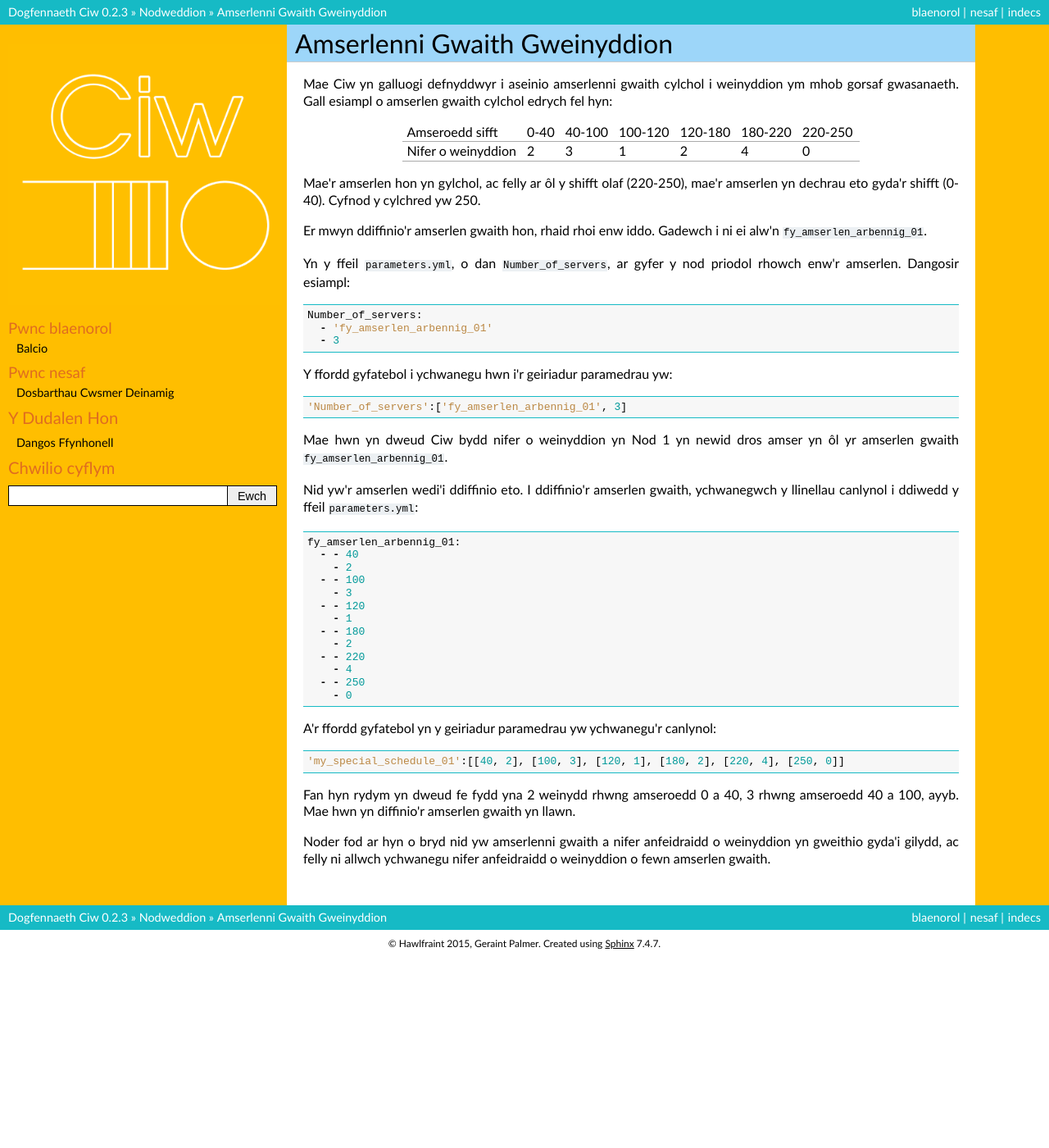
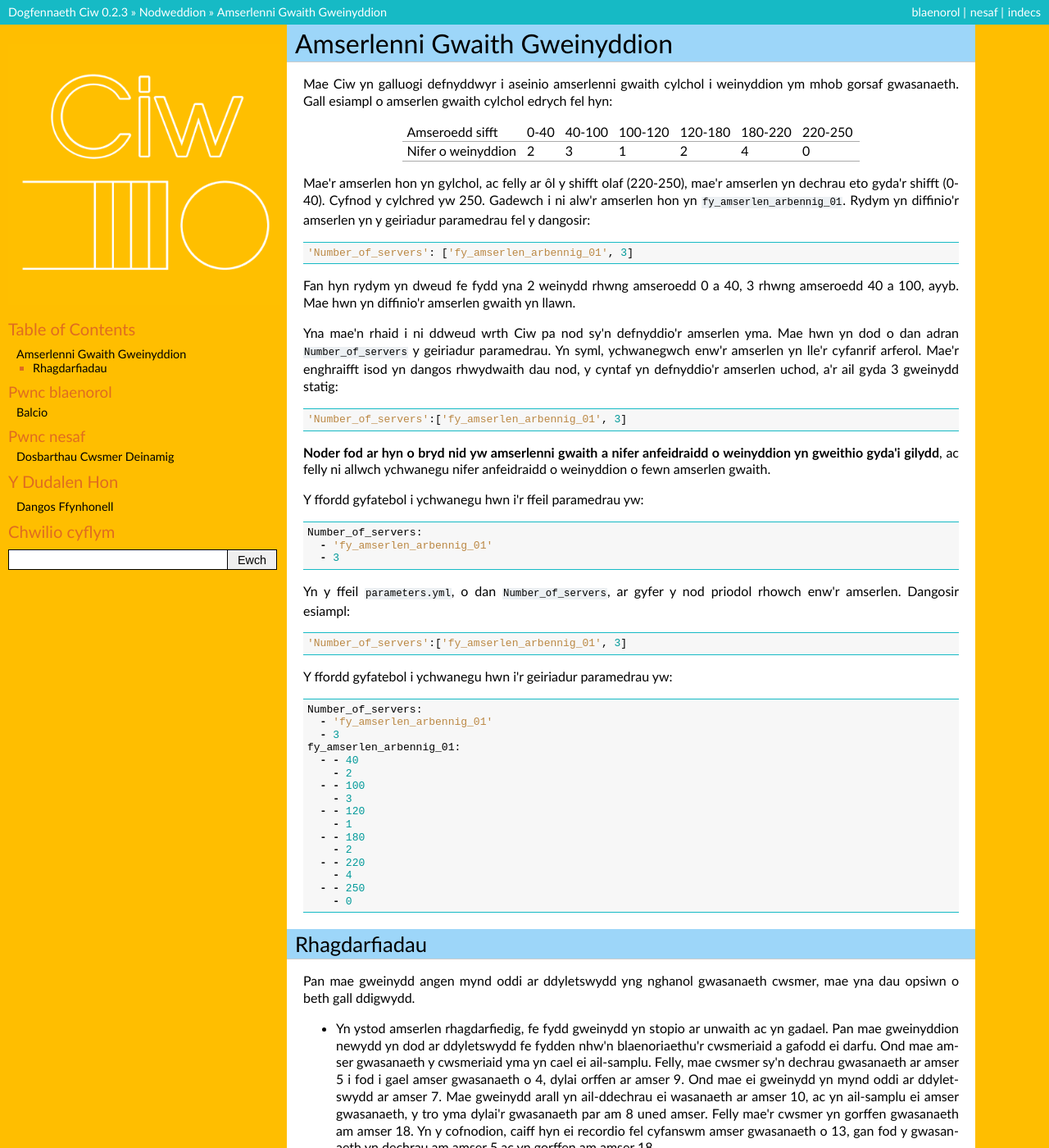
Before and after one commit to CiwPython/Ciw-cy, a Sphinx documentation site: the page built from docs/Features/server_schedules.rst, in a window 1280 px wide and 1400 px high. Shown: the whole window at 82% size. Built offline with Sphinx 7.4.7, drawn with Linux system fonts in a browser that asks for light colours; some of the changed text lies outside the part shown.

Commit message:
dogfs ar gyfer rhagdarfniadau

```diff
--- a/docs/Features/server_schedules.rst
+++ b/docs/Features/server_schedules.rst
@@ -13,27 +13,35 @@
 	| Nifer o weinyddion |       2 |       3 |       1 |       2 |       4 |       0 |
 	+--------------------+---------+---------+---------+---------+---------+---------+
 
-Mae'r amserlen hon yn gylchol, ac felly ar ôl y shifft olaf (220-250), mae'r amserlen yn dechrau eto gyda'r shifft (0-40). Cyfnod y cylchred yw 250.
+Mae'r amserlen hon yn gylchol, ac felly ar ôl y shifft olaf (220-250), mae'r amserlen yn dechrau eto gyda'r shifft (0-40). Cyfnod y cylchred yw 250. Gadewch i ni alw'r amserlen hon yn :code:`fy_amserlen_arbennig_01`. Rydym yn diffinio'r amserlen yn y geiriadur paramedrau fel y dangosir::
 
-Er mwyn ddiffinio'r amserlen gwaith hon, rhaid rhoi enw iddo.
-Gadewch i ni ei alw'n :code:`fy_amserlen_arbennig_01`.
+    'Number_of_servers': ['fy_amserlen_arbennig_01', 3]
 
-Yn y ffeil :code:`parameters.yml`, o dan :code:`Number_of_servers`, ar gyfer y nod priodol rhowch enw'r amserlen.
-Dangosir esiampl::
+Fan hyn rydym yn dweud fe fydd yna 2 weinydd rhwng amseroedd 0 a 40, 3 rhwng amseroedd 40 a 100, ayyb.
+Mae hwn yn diffinio'r amserlen gwaith yn llawn.
+
+Yna mae'n rhaid i ni ddweud wrth Ciw pa nod sy'n defnyddio'r amserlen yma. Mae hwn yn dod o dan adran :code:`Number_of_servers` y geiriadur paramedrau. Yn syml, ychwanegwch enw'r amserlen yn lle'r cyfanrif arferol. Mae'r enghraifft isod yn dangos rhwydwaith dau nod, y cyntaf yn defnyddio'r amserlen uchod, a'r ail gyda 3 gweinydd statig::
+
+    'Number_of_servers':['fy_amserlen_arbennig_01', 3]
+
+**Noder fod ar hyn o bryd nid yw amserlenni gwaith a nifer anfeidraidd o weinyddion yn gweithio gyda'i gilydd**, ac felly ni allwch ychwanegu nifer anfeidraidd o weinyddion o fewn amserlen gwaith.
+
+Y ffordd gyfatebol i ychwanegu hwn i'r ffeil paramedrau yw::
 
     Number_of_servers:
       - 'fy_amserlen_arbennig_01'
       - 3
 
-Y ffordd gyfatebol i ychwanegu hwn i'r geiriadur paramedrau yw::
+Yn y ffeil :code:`parameters.yml`, o dan :code:`Number_of_servers`, ar gyfer y nod priodol rhowch enw'r amserlen.
+Dangosir esiampl::
 
     'Number_of_servers':['fy_amserlen_arbennig_01', 3]
 
-Mae hwn yn dweud Ciw bydd nifer o weinyddion yn Nod 1 yn newid dros amser yn ôl yr amserlen gwaith :code:`fy_amserlen_arbennig_01`.
+Y ffordd gyfatebol i ychwanegu hwn i'r geiriadur paramedrau yw::
 
-Nid yw'r amserlen wedi'i ddiffinio eto.
-I ddiffinio'r amserlen gwaith, ychwanegwch y llinellau canlynol i ddiwedd y ffeil :code:`parameters.yml`::
-
+    Number_of_servers:
+      - 'fy_amserlen_arbennig_01'
+      - 3
     fy_amserlen_arbennig_01:
       - - 40
         - 2
@@ -48,11 +56,24 @@
       - - 250
         - 0
 
-A'r ffordd gyfatebol yn y geiriadur paramedrau yw ychwanegu'r canlynol::
 
-    'my_special_schedule_01':[[40, 2], [100, 3], [120, 1], [180, 2], [220, 4], [250, 0]]
+Rhagdarfiadau
+-------------
 
-Fan hyn rydym yn dweud fe fydd yna 2 weinydd rhwng amseroedd 0 a 40, 3 rhwng amseroedd 40 a 100, ayyb.
-Mae hwn yn diffinio'r amserlen gwaith yn llawn.
+Pan mae gweinydd angen mynd oddi ar ddyletswydd yng nghanol gwasanaeth cwsmer, mae yna dau opsiwn o beth gall ddigwydd.
 
-Noder fod ar hyn o bryd nid yw amserlenni gwaith a nifer anfeidraidd o weinyddion yn gweithio gyda'i gilydd, ac felly ni allwch ychwanegu nifer anfeidraidd o weinyddion o fewn amserlen gwaith.
++ Yn ystod amserlen rhagdarfiedig, fe fydd gweinydd yn stopio ar unwaith ac yn gadael. Pan mae gweinyddion newydd yn dod ar ddyletswydd fe fydden nhw'n blaenoriaethu'r cwsmeriaid a gafodd ei darfu. Ond mae amser gwasanaeth y cwsmeriaid yma yn cael ei ail-samplu. Felly, mae cwsmer sy'n dechrau gwasanaeth ar amser 5 i fod i gael amser gwasanaeth o 4, dylai orffen ar amser 9. Ond mae ei gweinydd yn mynd oddi ar ddyletswydd ar amser 7. Mae gweinydd arall yn ail-ddechrau ei wasanaeth ar amser 10, ac yn ail-samplu ei amser gwasanaeth, y tro yma dylai'r gwasanaeth par am 8 uned amser. Felly mae'r cwsmer yn gorffen gwasanaeth am amser 18. Yn y cofnodion, caiff hyn ei recordio fel cyfanswm amser gwasanaeth o 13, gan fod y gwasanaeth yn dechrau am amser 5 ac yn gorffen am amser 18.
+
++ Yn ystod amserlen anrhagdarfiedig, nid yw gwasanaethau cwsmeriaid yn cael ei darfu. Felly, mae gweinydd yn gorffen gwasanaeth y cwsmer presennol cyn diflannu. Mae hwn wrth gwrs yn golygu, pan mae gweinyddion newydd yn cyrraedd, efallai bydd yr hen weinyddion dal yna yn gorffen gwasanaeth y cwsmeriaid gwreiddiol. Mae hwn yn arwain at amser byr lle mae yna mwy o weinyddion ar ddyletswydd nag oedd wedi'i amserlennu.
+
+Er mwyn gweithredu amserlennu rhagdarfiedig neu anrhagdarfiedig, rhaid rhoi'r amserlen mewn tuple, gyda True neu False fel yr ail derm, yn dynodi tarfiadau rhagdarfiedig neu anrhagdarfiedig. Er enghraifft::
+
+    'fy_amserlen_rhagdarfiedig': ([[40, 2], [100, 3], [120, 1], [180, 2], [220, 4], [250, 0]], True)
+
+Ac::
+
+    'fy_amserlen_anrhagdarfiedig': ([[40, 2], [100, 3], [120, 1], [180, 2], [220, 4], [250, 0]], False)
+
+Mae Ciw yn defnyddio amserlennu anrhagdarfiedig fel yr opsiwn diofyn, felly mae'r cod isod yn awgrymu amserlen anrhagdarfiedig::
+
+    'fy_amserlen_arbennig_01': [[40, 2], [100, 3], [120, 1], [180, 2], [220, 4], [250, 0]]
```
